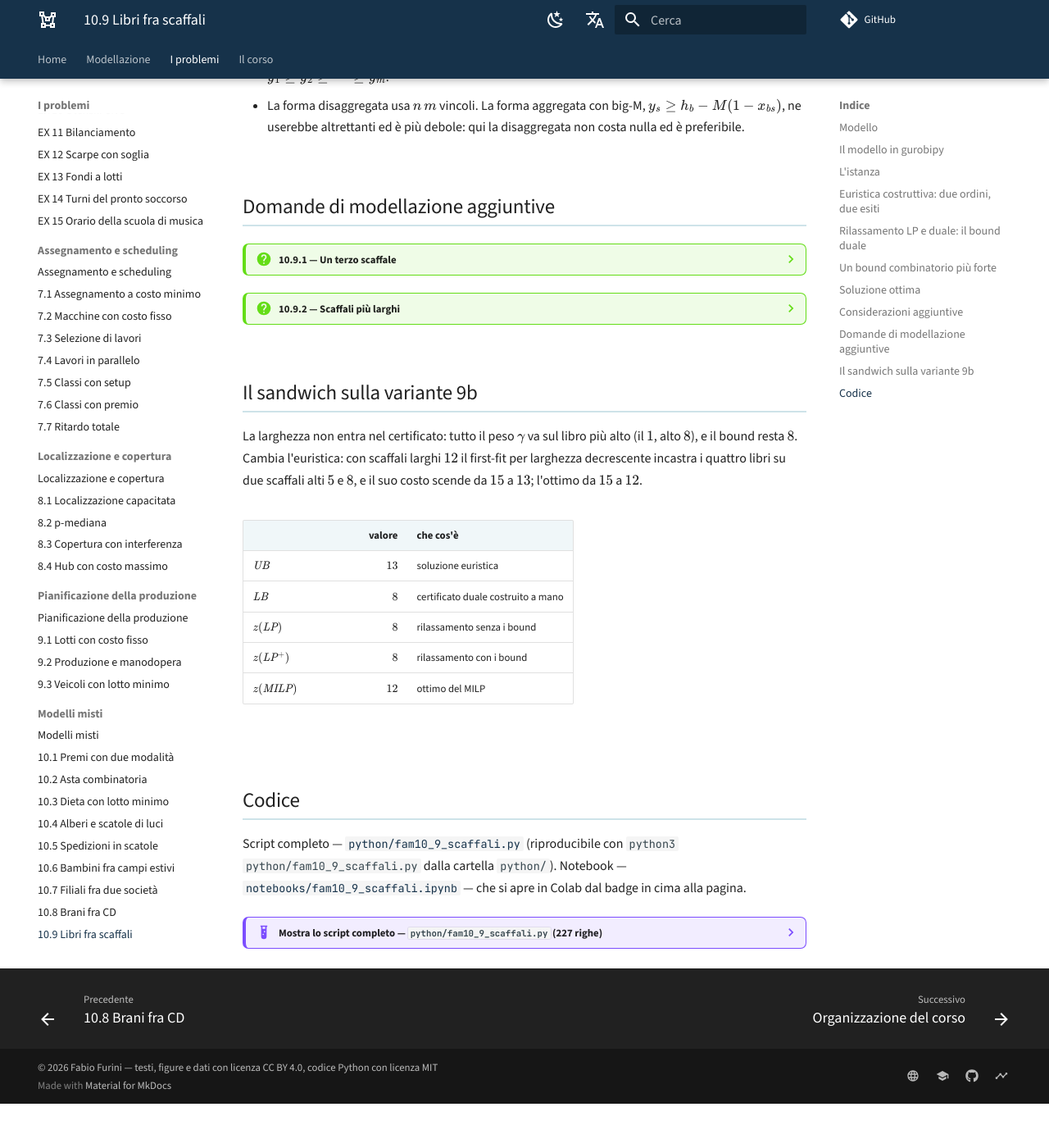
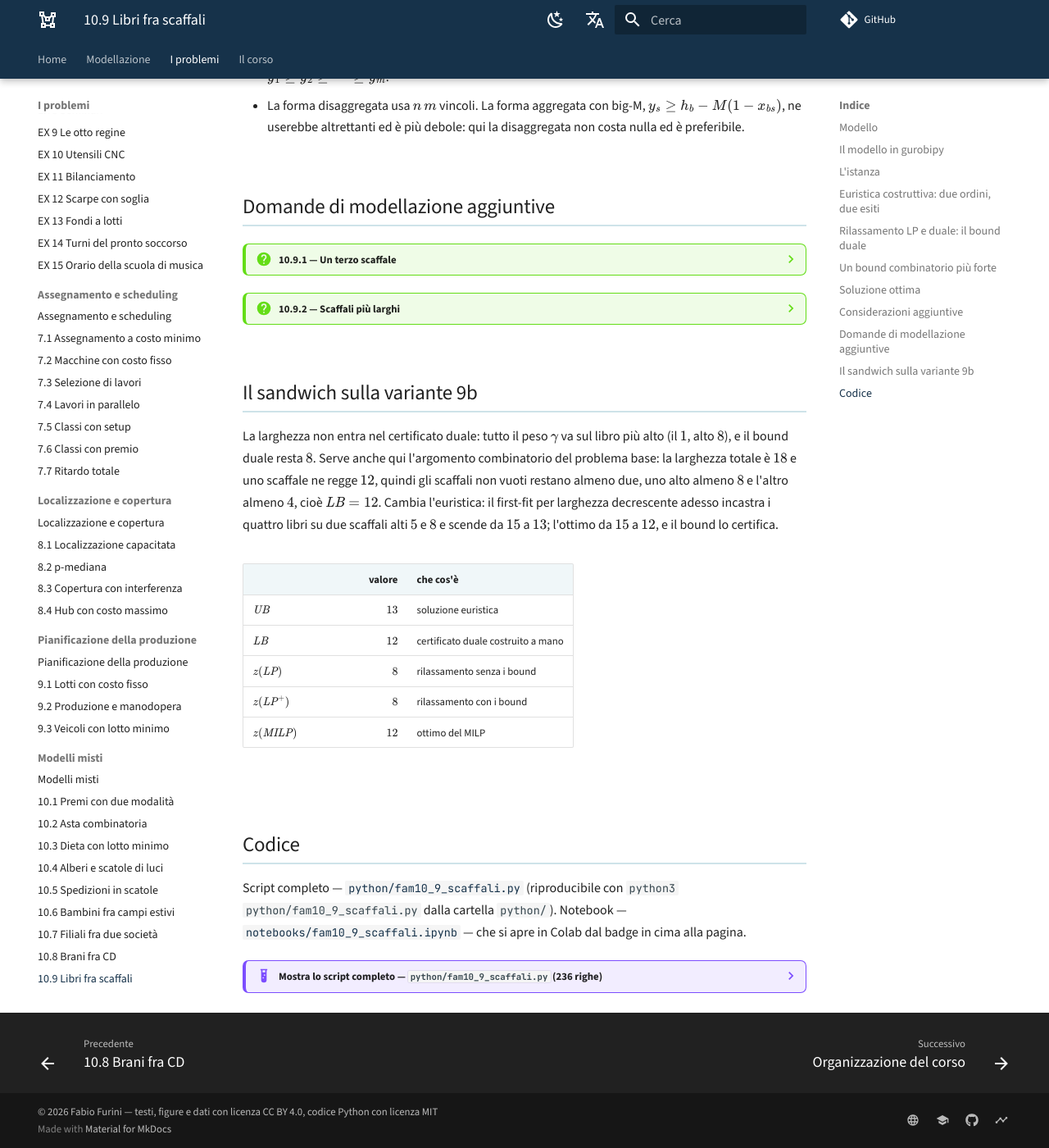
Before and after one commit to fabiofurini/modellazione-mip, an MkDocs documentation site: the page built from docs/misti-9.md, in a window 1280 px wide and 1400 px high, scrolled down 4814 px. Shown: the whole window at 82% size. Built offline with MkDocs 1.6.1 and Material for MkDocs 9.7.7, drawn with Linux system fonts in a browser that asks for light colours; comment, search, counter and statistics services are not loaded; before the commit the page ends 6160 px from its top, so only the background shows below that.

Commit message:
Varianti 10.5a, 10.8b e 10.9b: il bound combinatorio, non solo quello duale
Il problema base di questi tre esercizi non si ferma al duale del rilassamento:
conta le scatole per cliente (10.5), usa la parita' delle durate (10.8), conta
gli scaffali non vuoti e le altezze minime (10.9). Le varianti dichiaravano solo
il bound duale, piu' debole di quello del problema base, e la prosa diceva «il
bound non cambia» dove invece scendeva.

Adesso ogni variante riusa l'argomento del problema base, riscalato sul dato
nuovo: 10.5a lb da 11/4 a 3 (sandwich chiuso), 10.8b da 0 a 1, 10.9b da 8 a 12
(pari all'ottimo). Dispensa e pagine del sito riscritte di conseguenza.

Corretto anche il conteggio nell'apertura della 10.10: i problemi precedenti
sono nove, non otto.

Co-Authored-By: Claude Opus 5 <noreply@anthropic.com>

````diff
--- a/docs/misti-9.md
+++ b/docs/misti-9.md
@@ -192,18 +192,21 @@ l'ottimo. Il gap certificato, prima di risolvere il MILP, è $(15-12)/15 = 20\%$
 
 ## Il sandwich sulla variante 9b
 
-La larghezza non entra nel certificato: tutto il peso $\gamma$ va sul libro più
-alto (il $1$, alto $8$), e il bound resta $8$. Cambia l'euristica: con scaffali
-larghi $12$ il first-fit per larghezza decrescente incastra i quattro libri su
-due scaffali alti $5$ e $8$, e il suo costo scende da $15$ a $13$; l'ottimo da
-$15$ a $12$.
+La larghezza non entra nel certificato duale: tutto il peso $\gamma$ va sul
+libro più alto (il $1$, alto $8$), e il bound duale resta $8$. Serve anche qui
+l'argomento combinatorio del problema base: la larghezza totale è $18$ e uno
+scaffale ne regge $12$, quindi gli scaffali non vuoti restano almeno due, uno
+alto almeno $8$ e l'altro almeno $4$, cioè $\mathit{LB} = 12$. Cambia
+l'euristica: il first-fit per larghezza decrescente adesso incastra i quattro
+libri su due scaffali alti $5$ e $8$ e scende da $15$ a $13$; l'ottimo da $15$ a
+$12$, e il bound lo certifica.
 
 <!-- tabella-variante: fam10_9b_bound -->
 
 |  | valore | che cos'è |
 |---|---:|---|
 | $\mathit{UB}$ | $13$ | soluzione euristica |
-| $\mathit{LB}$ | $8$ | certificato duale costruito a mano |
+| $\mathit{LB}$ | $12$ | certificato duale costruito a mano |
 | $z(\mathit{LP})$ | $8$ | rilassamento senza i bound |
 | $z(\mathit{LP}^+)$ | $8$ | rilassamento con i bound |
 | $z(\mathit{MILP})$ | $12$ | ottimo del MILP |
@@ -221,7 +224,7 @@ Script completo —
 
 <!-- script-incorporato: inizio (rigenerato da python/incorpora_codice.py) -->
 
-??? example "Mostra lo script completo — `python/fam10_9_scaffali.py` (227 righe)"
+??? example "Mostra lo script completo — `python/fam10_9_scaffali.py` (236 righe)"
 
     ```python
     """Problema 11.4 -- Libri sugli scaffali: minimizzare la somma delle altezze.
@@ -444,13 +447,22 @@ Script completo —
     print(f"Soluzione duale a mano: beta = 0 e tutto il peso gamma sul libro piu' alto (il")
     print(f"  {alto_4b + 1}, alto {h4[alto_4b]}), come nel problema base: qualunque scaffale lo")
     print("  ospiti deve essere alto almeno quanto lui. La larghezza non entra nel certificato,")
-    print("  e infatti il bound non cambia: cambia l'euristica, che adesso riesce a incastrare.")
-    print(f"  ->  lb = {frazione(lb4b)}")
+    print(f"  e infatti il bound duale non cambia: lb = {frazione(lb4b)}.")
     zlp4b, zlp4br, _ = due_rilassamenti(m4b, dl4b)
+
+    # -- bound combinatorio: lo stesso argomento del problema base, sulla larghezza nuova --
+    usati_4b = -(-sum(w4) // C4B)
+    altre_4b = sorted(h4[b] for b in R(n4) if b != alto_4b)
+    comb_4b = h4[alto_4b] + min(altre_4b)
+    print(f"  La larghezza totale e' {sum(w4)} e ogni scaffale ne regge {C4B}: servono ancora")
+    print(f"  almeno ceil({sum(w4)} / {C4B}) = {usati_4b} scaffali non vuoti. Uno ospita il libro")
+    print(f"  piu' alto e misura almeno {h4[alto_4b]}, l'altro almeno {min(altre_4b)}:")
+    print(f"  lb = {h4[alto_4b]} + {min(altre_4b)} = {frazione(comb_4b)}, meglio del bound duale.")
+    lb4b_usato = max(lb4b, comb_4b)
     z4b_val = risolvi(m4b)
-    riga_4b = registra_bound("4b scaffali larghi 12", ub4b, lb4b, zlp4b, zlp4br, z4b_val)
+    riga_4b = registra_bound("4b scaffali larghi 12", ub4b, lb4b_usato, zlp4b, zlp4br, z4b_val)
     salva_dati(pd.DataFrame([riga_4b]), "fam10_9b_bound")
-    assert lb4b <= zlp4b <= z4b_val <= ub4b + 1e-9
+    assert lb4b_usato <= z4b_val <= ub4b + 1e-9
     ```
 
 <!-- script-incorporato: fine -->
````
Also changed, not shown: dati/tabelle/fam10_5a_bound.md (+1 -1 lines), dati/tabelle/fam10_8b_bound.md (+1 -1 lines), dati/tabelle/fam10_9b_bound.md (+1 -1 lines), docs/misti-5.md (+20 -8 lines), docs/misti-8.md (+17 -6 lines), 13 other files.
